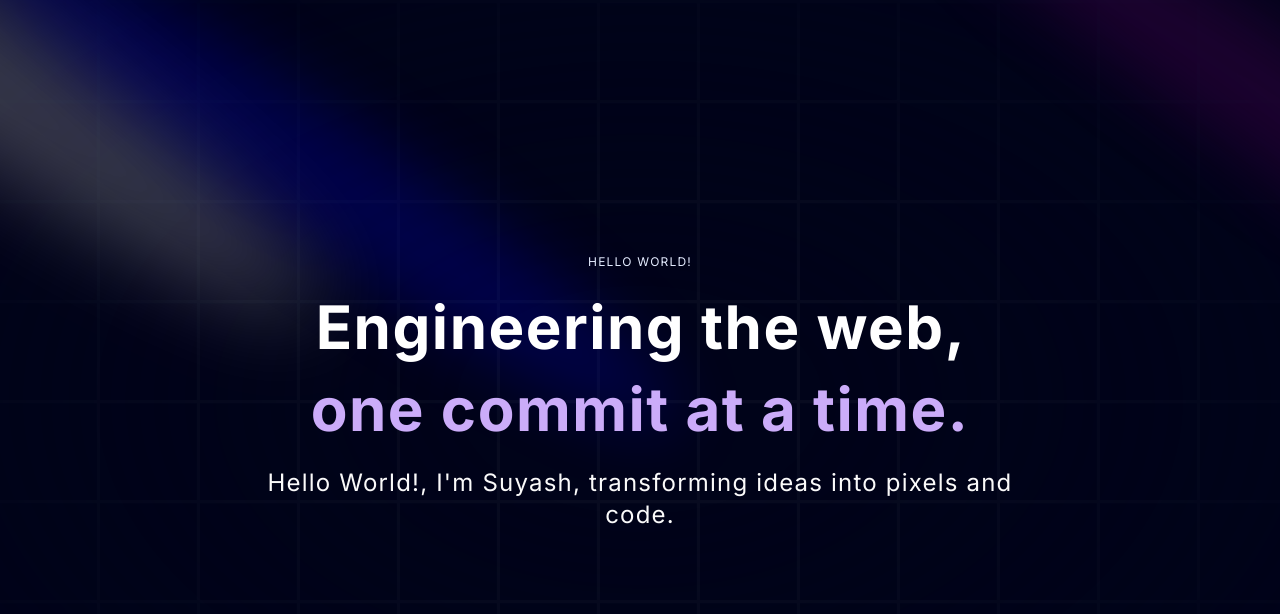
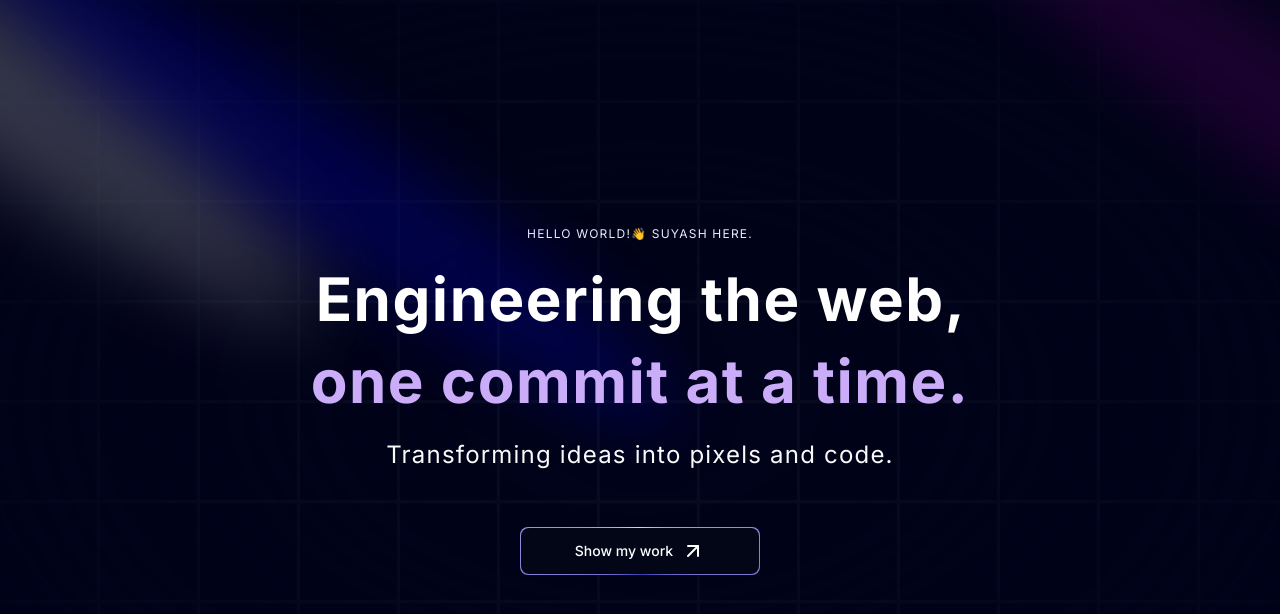
Before and after one commit to EcstaticFly/Portfolio, a Next.js app: page / in a window 1280 px wide. Shown: the top 614 px of the page. Built offline with nearby package versions, Linux system fonts and the light colour scheme.

Commit message:
feat: add FloatingNav component and MagicButton; enhance Hero section with new content and styling

```diff
--- a/app/page.tsx
+++ b/app/page.tsx
@@ -1,9 +1,12 @@
 import Hero from "@/components/Hero";
+import { FloatingNav } from "@/components/ui/FloatingNav";
+import { HomeIcon } from "lucide-react";
 
 export default function Home() {
   return (
     <main className="relative bg-black-100 flex justify-center items-center flex-col overflow-hidden mx-auto sm:px-10 px-5">
       <div className="max-w-7xl w-full h-screen">
+        <FloatingNav navItems={[{name:'Home', link:'/', icon: <HomeIcon/>}]} />
         <Hero />
       </div>
     </main>
--- a/components/Hero.tsx
+++ b/components/Hero.tsx
@@ -1,3 +1,5 @@
+import { ArrowUpRightIcon } from "lucide-react";
+import MagicButton from "./ui/MagicButton";
 import { Spotlight } from "./ui/Spotlight";
 import { TextGenerateEffect } from "./ui/TextGenerateEffect";
 
@@ -21,7 +23,7 @@
         <div className="flex justify-center relative my-20 z-10">
           <div className="max-w-[89vw] md:max-w-2xl lg:max-w-[60vw] flex flex-col items-center justify-center">
             <h2 className="uppercase tracking-widest text-xs text-center text-blue-100 max-w-80">
-              Hello World!
+              Hello World!👋 Suyash here.
             </h2>
 
             <TextGenerateEffect
@@ -30,8 +32,16 @@
             />
 
             <span className="text-center md:tracking-wider mb-4 text-sm md:text-lg lg:text-2xl">
-            Hello World!, I'm Suyash, transforming ideas into pixels and code.
+              Transforming ideas into pixels and code.
             </span>
+
+            <a href="#about">
+              <MagicButton
+                title="Show my work"
+                icon={<ArrowUpRightIcon />}
+                position="right"
+              />
+            </a>
           </div>
         </div>
       </div>
--- /dev/null
+++ b/components/ui/FloatingNav.tsx
@@ -0,0 +1,82 @@
+"use client";
+import React, { useState } from "react";
+import {
+  motion,
+  AnimatePresence,
+  useScroll,
+  useMotionValueEvent,
+} from "motion/react";
+import { cn } from "@/lib/utils";
+import Link from "next/link";
+
+export const FloatingNav = ({
+  navItems,
+  className,
+}: {
+  navItems: {
+    name: string;
+    link: string;
+    icon?: JSX.Element;
+  }[];
+  className?: string;
+}) => {
+  const { scrollYProgress } = useScroll();
+
+  const [visible, setVisible] = useState(false);
+
+  useMotionValueEvent(scrollYProgress, "change", (current) => {
+    // Check if current is not undefined and is a number
+    if (typeof current === "number") {
+      let direction = current! - scrollYProgress.getPrevious()!;
+
+      if (scrollYProgress.get() < 0.05) {
+        setVisible(false);
+      } else {
+        if (direction < 0) {
+          setVisible(true);
+        } else {
+          setVisible(false);
+        }
+      }
+    }
+  });
+
+  return (
+    <AnimatePresence mode="wait">
+      <motion.div
+        initial={{
+          opacity: 1,
+          y: -100,
+        }}
+        animate={{
+          y: visible ? 0 : -100,
+          opacity: visible ? 1 : 0,
+        }}
+        transition={{
+          duration: 0.2,
+        }}
+        className={cn(
+          "flex max-w-fit  fixed top-10 inset-x-0 mx-auto border border-transparent dark:border-white/[0.2] rounded-full dark:bg-black bg-white shadow-[0px_2px_3px_-1px_rgba(0,0,0,0.1),0px_1px_0px_0px_rgba(25,28,33,0.02),0px_0px_0px_1px_rgba(25,28,33,0.08)] z-[5000] pr-2 pl-8 py-2  items-center justify-center space-x-4",
+          className
+        )}
+      >
+        {navItems.map((navItem: any, idx: number) => (
+          <Link
+            key={`link=${idx}`}
+            href={navItem.link}
+            className={cn(
+              "relative dark:text-neutral-50 items-center flex space-x-1 text-neutral-600 dark:hover:text-neutral-300 hover:text-neutral-500"
+            )}
+          >
+            <span className="block sm:hidden">{navItem.icon}</span>
+            <span className="hidden sm:block text-sm">{navItem.name}</span>
+          </Link>
+        ))}
+        <button className="border text-sm font-medium relative border-neutral-200 dark:border-white/[0.2] text-black dark:text-white px-4 py-2 rounded-full">
+          <span>Login</span>
+          <span className="absolute inset-x-0 w-1/2 mx-auto -bottom-px bg-gradient-to-r from-transparent via-blue-500 to-transparent  h-px" />
+        </button>
+      </motion.div>
+    </AnimatePresence>
+  );
+};
--- /dev/null
+++ b/components/ui/MagicButton.tsx
@@ -0,0 +1,28 @@
+const MagicButton = ({
+  title,
+  icon,
+  position,
+  handleClick,
+  otherClasses,
+}: {
+  title: string;
+  icon: React.ReactNode;
+  position: string;
+  handleClick?: () => void;
+  otherClasses?: string;
+}) => {
+  return (
+    <button className="relative w-full inline-flex h-12 overflow-hidden rounded-lg p-[1px] focus:outline-none md:w-60 md:mt-10 ">
+      <span className="absolute inset-[-1000%] animate-[spin_2s_linear_infinite] bg-[conic-gradient(from_90deg_at_50%_50%,#E2CBFF_0%,#393BB2_50%,#E2CBFF_100%)]" />
+      <span
+        className={`inline-flex h-full w-full gap-2 cursor-pointer items-center justify-center rounded-lg bg-slate-950 px-7 text-sm font-medium text-white backdrop-blur-3xl ${otherClasses}`}
+      >
+        {position === "left" && icon}
+        {title}
+        {position === "right" && icon}
+      </span>
+    </button>
+  );
+};
+
+export default MagicButton;
--- a/package.json
+++ b/package.json
@@ -10,6 +10,7 @@
   },
   "dependencies": {
     "clsx": "^2.1.1",
+    "lucide-react": "^0.479.0",
     "mini-svg-data-uri": "^1.4.4",
     "motion": "^12.4.10",
     "next": "^14.1.14",
```
Also changed, not shown: 1 other file (tests, documents, lock files or other folders).
